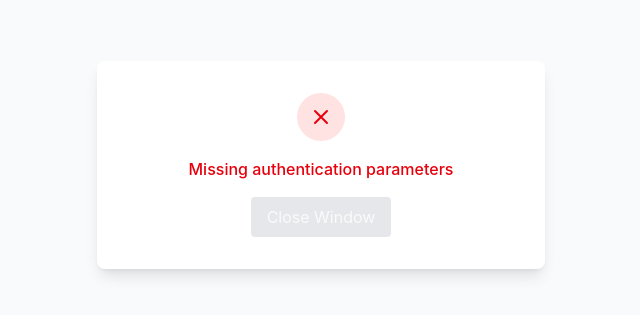
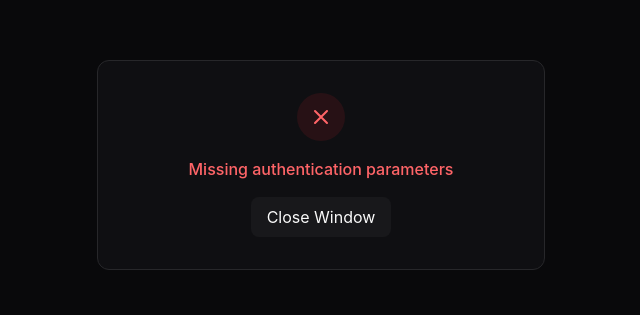
Before and after one commit to hemanth/mcp-web-client, a Next.js app: page /auth/callback in a window 1280 px wide. Shown: the part 235-550 px from the top of the page, without its empty margins (319-959 px from the left). Built offline with nearby package versions, Linux system fonts and the light colour scheme.

Commit message:
fix(ui): use theme variables in auth callback page
- Replace hardcoded light-theme colors with CSS custom properties
- Matches dark theme used throughout the rest of the app

```diff
--- a/src/app/auth/callback/page.tsx
+++ b/src/app/auth/callback/page.tsx
@@ -83,36 +83,36 @@ function AuthCallbackContent() {
   }, [searchParams]);
 
   return (
-    <div className="max-w-md w-full p-8 bg-white rounded-lg shadow-lg text-center">
+    <div className="max-w-md w-full p-8 bg-[var(--background-secondary)] rounded-xl border border-[var(--border)] text-center">
       {status === 'processing' && (
         <>
-          <div className="animate-spin rounded-full h-12 w-12 border-b-2 border-blue-600 mx-auto mb-4" />
-          <p className="text-gray-600">{message}</p>
+          <div className="animate-spin rounded-full h-12 w-12 border-b-2 border-[var(--accent)] mx-auto mb-4" />
+          <p className="text-[var(--foreground-muted)]">{message}</p>
         </>
       )}
 
       {status === 'success' && (
         <>
-          <div className="h-12 w-12 bg-green-100 rounded-full flex items-center justify-center mx-auto mb-4">
-            <svg className="h-6 w-6 text-green-600" fill="none" stroke="currentColor" viewBox="0 0 24 24">
+          <div className="h-12 w-12 bg-green-500/10 rounded-full flex items-center justify-center mx-auto mb-4">
+            <svg className="h-6 w-6 text-green-400" fill="none" stroke="currentColor" viewBox="0 0 24 24">
               <path strokeLinecap="round" strokeLinejoin="round" strokeWidth={2} d="M5 13l4 4L19 7" />
             </svg>
           </div>
-          <p className="text-green-600 font-medium">{message}</p>
+          <p className="text-green-400 font-medium">{message}</p>
         </>
       )}
 
       {status === 'error' && (
         <>
-          <div className="h-12 w-12 bg-red-100 rounded-full flex items-center justify-center mx-auto mb-4">
-            <svg className="h-6 w-6 text-red-600" fill="none" stroke="currentColor" viewBox="0 0 24 24">
+          <div className="h-12 w-12 bg-red-500/10 rounded-full flex items-center justify-center mx-auto mb-4">
+            <svg className="h-6 w-6 text-red-400" fill="none" stroke="currentColor" viewBox="0 0 24 24">
               <path strokeLinecap="round" strokeLinejoin="round" strokeWidth={2} d="M6 18L18 6M6 6l12 12" />
             </svg>
           </div>
-          <p className="text-red-600 font-medium">{message}</p>
+          <p className="text-red-400 font-medium">{message}</p>
           <button
             onClick={() => window.close()}
-            className="mt-4 px-4 py-2 bg-gray-200 rounded hover:bg-gray-300 transition-colors"
+            className="mt-4 px-4 py-2 bg-[var(--background-tertiary)] text-[var(--foreground)] rounded-lg hover:bg-[var(--border)] transition-colors"
           >
             Close Window
           </button>
@@ -124,16 +124,16 @@ function AuthCallbackContent() {
 
 function LoadingFallback() {
   return (
-    <div className="max-w-md w-full p-8 bg-white rounded-lg shadow-lg text-center">
-      <div className="animate-spin rounded-full h-12 w-12 border-b-2 border-blue-600 mx-auto mb-4" />
-      <p className="text-gray-600">Loading...</p>
+    <div className="max-w-md w-full p-8 bg-[var(--background-secondary)] rounded-xl border border-[var(--border)] text-center">
+      <div className="animate-spin rounded-full h-12 w-12 border-b-2 border-[var(--accent)] mx-auto mb-4" />
+      <p className="text-[var(--foreground-muted)]">Loading...</p>
     </div>
   );
 }
 
 export default function AuthCallbackPage() {
   return (
-    <div className="min-h-screen flex items-center justify-center bg-gray-50">
+    <div className="min-h-screen flex items-center justify-center bg-[var(--background)]">
       <Suspense fallback={<LoadingFallback />}>
         <AuthCallbackContent />
       </Suspense>
```
